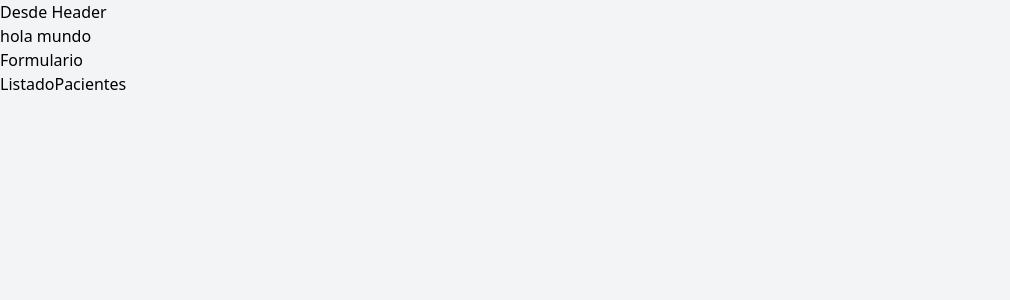
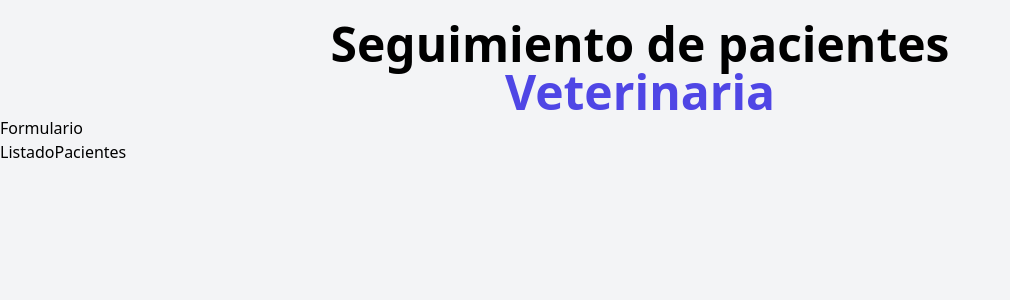
Before and after one commit to OscarAguilarL/citas-react, a React (Vite) app: page / in a window 1280 px wide. Shown: the top 300 px of the page, without its empty margins (0-1010 px from the left). Built offline with nearby package versions, Linux system fonts and the light colour scheme.

Commit message:
Aplicando clases al header

```diff
--- a/src/App.jsx
+++ b/src/App.jsx
@@ -2,7 +2,7 @@
 
 function App() {
   return (
-    <div className="container mx-auto">
+    <div className="container mx-auto mt-5">
       <Header />
       <Formulario />
       <ListadoPacientes />
--- a/src/components/Header.jsx
+++ b/src/components/Header.jsx
@@ -1,8 +1,8 @@
 export function Header() {
   return (
-    <div>
-      <h1>Desde Header</h1>
-      <p>hola mundo</p>
-    </div>
+    <h1 className="font-black text-5xl text-center md:w-2/3 mx-auto">
+      Seguimiento de pacientes{' '}
+      <span className="text-indigo-600">Veterinaria</span>
+    </h1>
   )
 }
```
